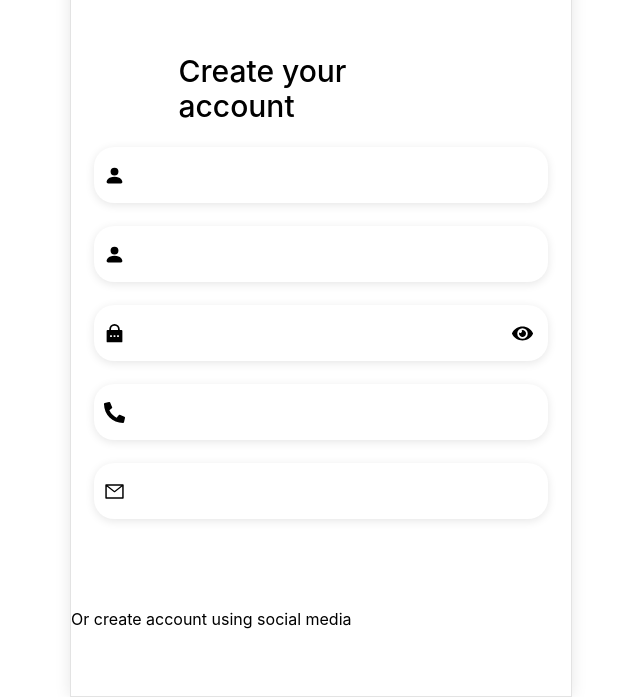
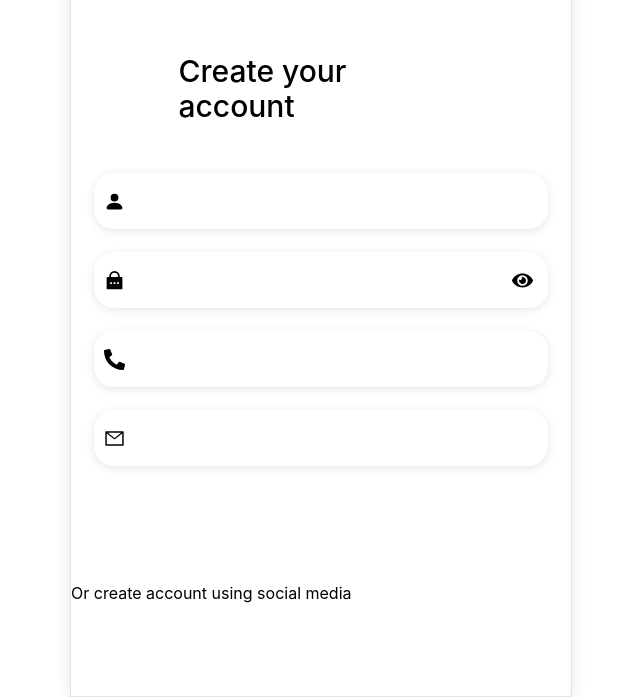
Before and after one commit to Marion-H/login-form, a React (Create React App) app: page /create in a window 1280 px wide. Shown: the part 104-801 px from the top of the page, without its empty margins (319-959 px from the left). Built offline with nearby package versions, Linux system fonts and the light colour scheme.

Commit message:
create a common component InputPassword

```diff
--- a/src/components/FormCreate.jsx
+++ b/src/components/FormCreate.jsx
@@ -7,7 +7,6 @@ function FormCreate() {
   return (
     <div className="formCreate">
       <form>
-        <InputForm type="text" icon="bsFillPersonFill" />
         <InputFormSignIn />
         <InputForm type="email" icon="faPhoneAlt" />
         <InputForm type="text" icon="aiOutlineMail" />
--- a/src/components/InputFormSignIn.jsx
+++ b/src/components/InputFormSignIn.jsx
@@ -2,7 +2,8 @@ import { useState } from "react";
 
 import { FaEye, FaEyeSlash } from "react-icons/fa";
 import { RiLockPasswordFill } from "react-icons/ri";
-import { BsFillPersonFill } from "react-icons/bs";
+import InputForm from "./common/InputForm";
+import InputPassword from "./common/InputPassword";
 
 
 function InputFormSignIn() {
@@ -22,13 +23,9 @@ function InputFormSignIn() {
 
   return (
     <>
-      <div className="inputName">
-        <span className="fillPerson">
-          <BsFillPersonFill />
-        </span>
-        <input type="text" />
-      </div>
-      <div className="inputPassword">
+      <InputForm type="text" icon="bsFillPersonFill" />
+      <InputPassword />
+      {/* <div className="inputPassword">
         <span className="lockPassword">
           <RiLockPasswordFill />
         </span>
@@ -36,7 +33,7 @@ function InputFormSignIn() {
         <span class="eyePassword" onClick={() => showPwd()}>
           {iconEye === "open" ? <FaEye /> : <FaEyeSlash />}
         </span>
-      </div>
+      </div> */}
     </>
   );
 }
--- /dev/null
+++ b/src/components/common/InputPassword.jsx
@@ -0,0 +1,32 @@
+import { useState } from "react";
+
+import { RiLockPasswordFill } from "react-icons/ri";
+import { FaEye, FaEyeSlash } from "react-icons/fa";
+
+function InputPassword() {
+  const [type, setType] = useState("password");
+  const [iconEye, setIconEye] = useState("open");
+
+  const showPwd = () => {
+    if (type === "password") {
+      setIconEye("close");
+      return setType("text");
+    } else {
+      setIconEye("open");
+      return setType("password");
+    }
+  };
+  return (
+    <div className="inputPassword">
+      <span className="lockPassword">
+        <RiLockPasswordFill />
+      </span>
+      <input type={type} />
+      <span class="eyePassword" onClick={() => showPwd()}>
+        {iconEye === "open" ? <FaEye /> : <FaEyeSlash />}
+      </span>
+    </div>
+  );
+}
+
+export default InputPassword;
--- a/src/components/css/formCreate.scss
+++ b/src/components/css/formCreate.scss
@@ -28,25 +28,6 @@
         }
     }
 
-    .inputEmail {
-        position: relative;
-        .iconEmail{
-            position: absolute;
-            top: 18px;
-            left: 10px;
-            font-size: 21px;
-        }
-    }
-
-    .inputPhone {
-        position: relative;
-        .iconPhone{
-            position: absolute;
-            top: 18px;
-            left: 10px;
-            font-size: 21px;
-        }
-    }
     input {
         width: 314px;
         height: 54px;
```
Also changed, not shown: src/components/InputFormSignUp.jsx (deleted, +0 -25 lines).
